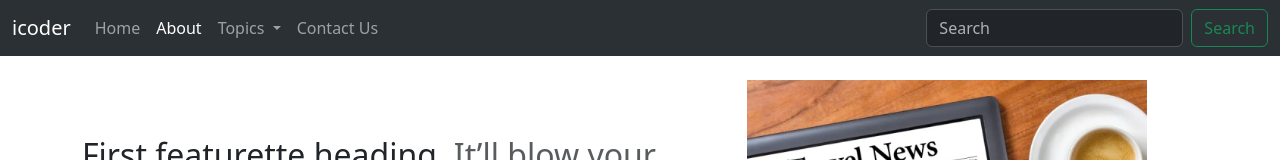
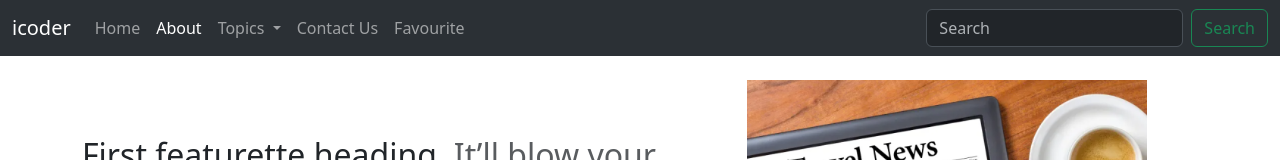
Before and after one commit to charvin-1607/Blog_website, a plain HTML site: page about.html in a window 1280 px wide. Shown: the top 160 px of the page. Drawn offline with nearby package versions, Linux system fonts and the light colour scheme.

Commit message:
restore about page

```diff
--- a/about.html
+++ b/about.html
@@ -49,6 +49,10 @@
           <li class="nav-item">
             <a class="nav-link" href="/contact.html">Contact Us</a>
           </li>
+
+          <li class="nav-item">
+            <a class="nav-link" href="favourite.html">Favourite </a>
+        </li>
 
         </ul>
         <form class="d-flex" role="search">
```
